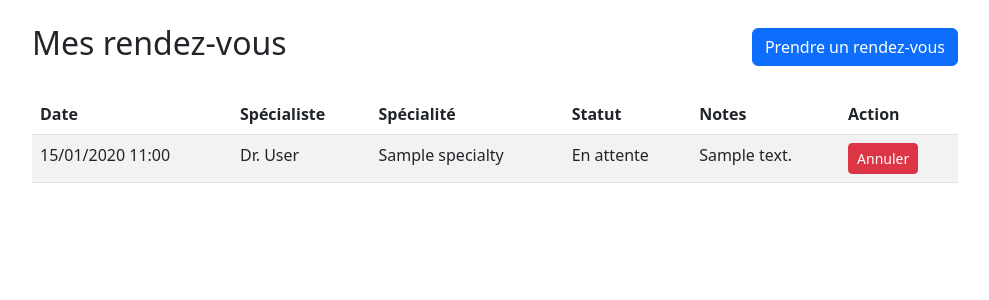
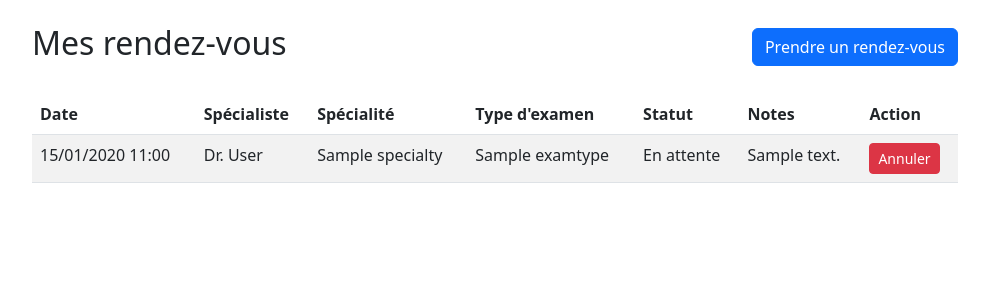
Before and after one commit to WalterCorp/healthnorth, a Django app: page /appointments/ in a window 1280 px wide. Shown: the part 56-356 px from the top of the page, without its empty margins (145-1134 px from the left). Run offline with Django 5.2, Linux system fonts and the light colour scheme; a user stored in the database is signed in; tables that the repository leaves empty hold one stand-in row (values such as "Sample post").

Commit message:
feat: add exam type column to appointment list

```diff
--- a/templates/appointments/list.html
+++ b/templates/appointments/list.html
@@ -20,6 +20,7 @@
                         <th>Date</th>
                         <th>Spécialiste</th>
                         <th>Spécialité</th>
+                        <th>Type d'examen</th>
                         <th>Statut</th>
                         <th>Notes</th>
                         <!-- Colonne action pour le bouton d'annulation -->
@@ -34,12 +35,12 @@
                         <td>{{ appointment.date|date:"d/m/Y H:i" }}</td>
                         <td>{{ appointment.specialist }}</td>
                         <!-- Accès à la spécialité via la relation specialist.specialty -->
-                        <!-- Django suit automatiquement la FK : appointment → specialist → specialty -->
                         <td>{{ appointment.specialist.specialty }}</td>
+                        <!-- Accès au type d'examen — affiche un tiret si non renseigné -->
+                        <td>{% if appointment.exam_type %}{{ appointment.exam_type.name }}{% else %}—{% endif %}</td>
                         <!-- get_status_display : affiche le label lisible -->
-                        <!-- ex: "En attente" au lieu de "pending" -->
                         <td>{{ appointment.get_status_display }}</td>
-                        <td>{{ appointment.notes }}</td>
+                        <td>{% if appointment.notes %}{{ appointment.notes }}{% else %}—{% endif %}</td>
                         <td>
                             <!-- Bouton annulation uniquement si le RDV n'est pas déjà annulé -->
                             {% if appointment.status != 'cancelled' %}
```
